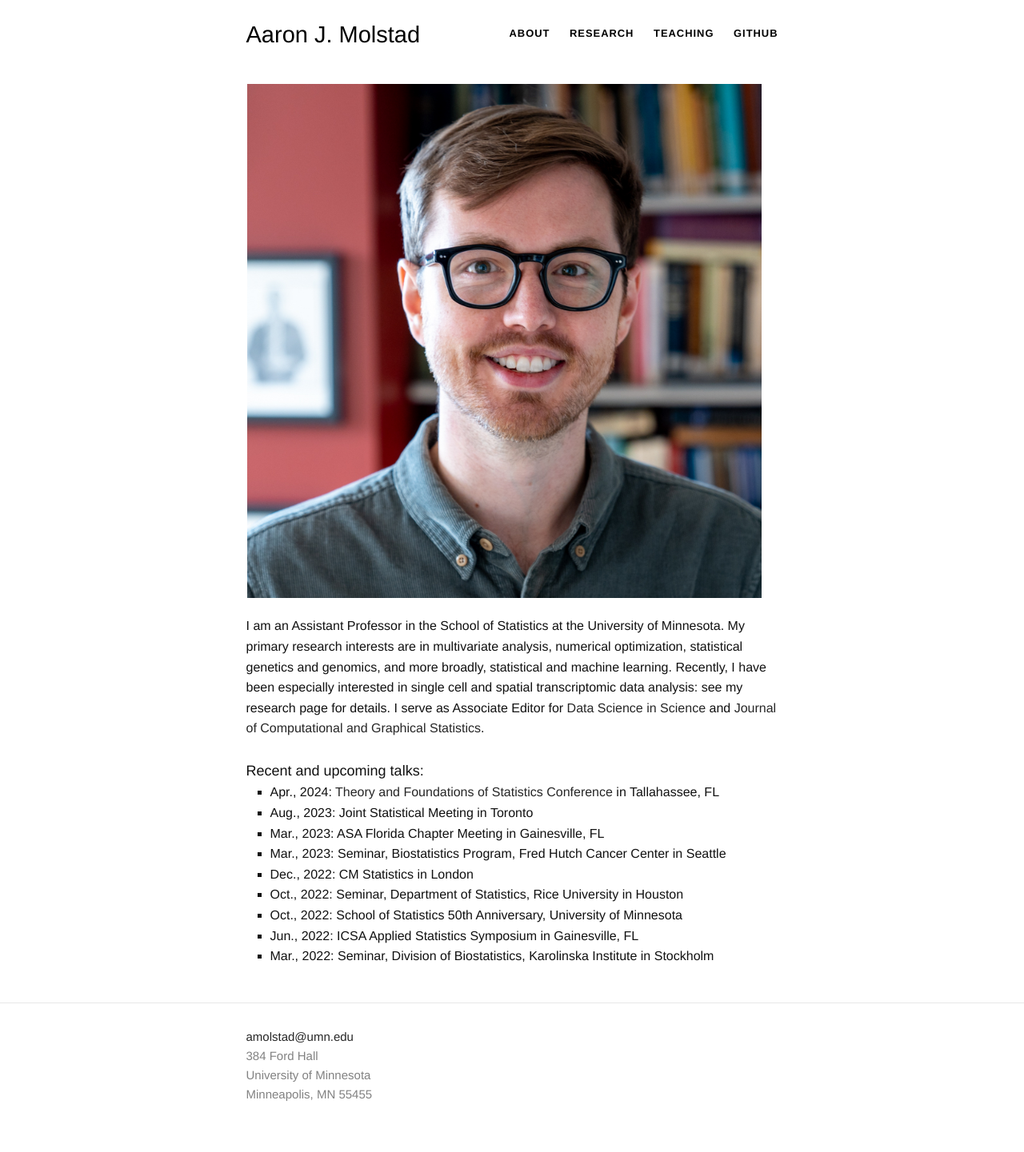
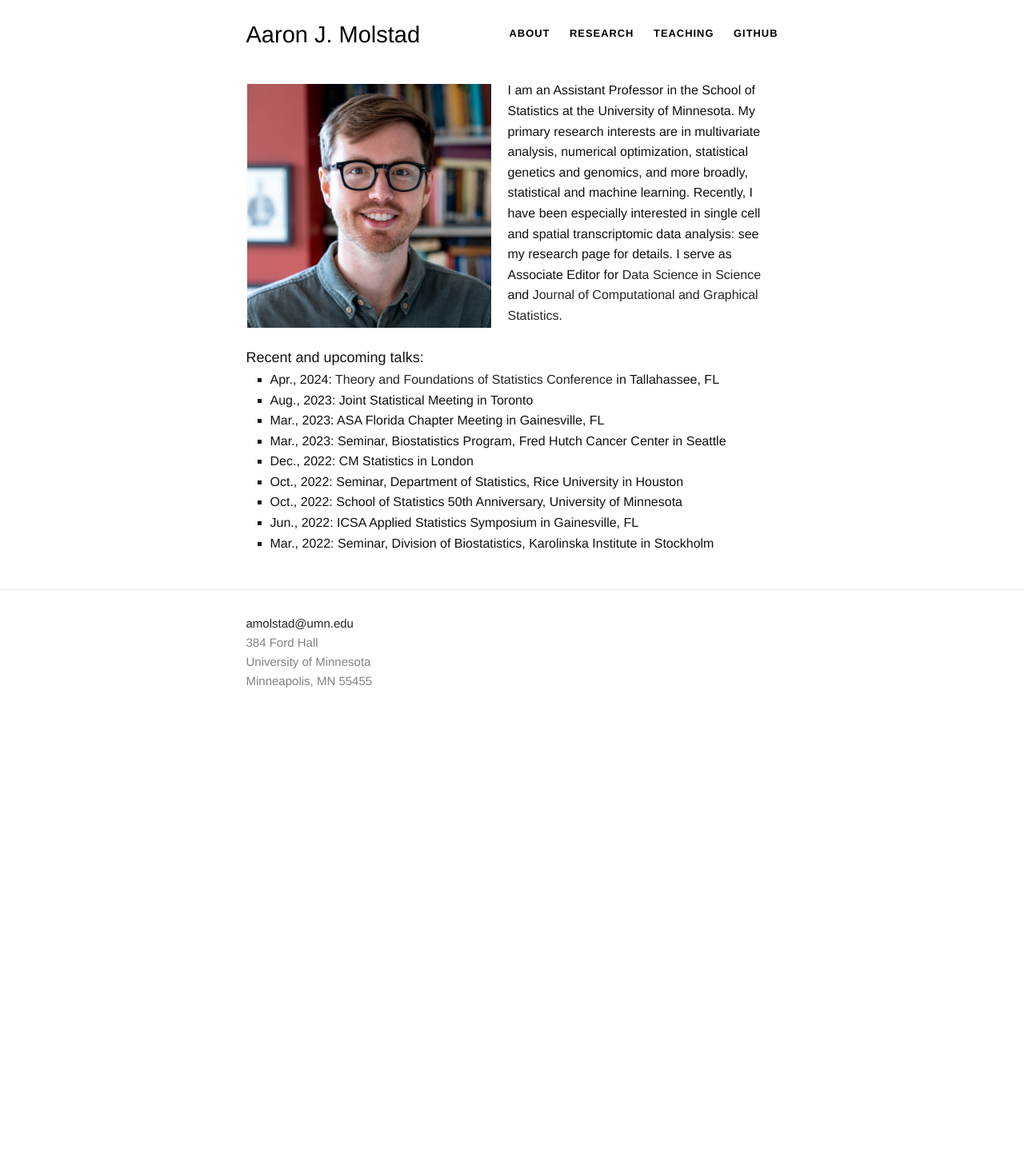
Before and after one commit to ajmolstad/ajmolstad.github.io, a Jekyll site: the page built from index.html, in a window 1280 px wide. Shown: the whole page at 80% size. Built offline with Jekyll 4.4.1, drawn with Linux system fonts in a browser that asks for light colours; after the commit the page ends 924 px from its top, so only the background shows below that.

Commit message:
Update index.html

```diff
--- a/index.html
+++ b/index.html
@@ -15,7 +15,7 @@
 
 
 <div class="default">
- <dl class="wp-caption alignleft" style="max-width: 305">
+ <dl class="wp-caption alignleft" style="max-width: 305px">
 <dt><a href=""><img class="" src="/images/Molstad.jpg" alt="" /></a>
 	<img padding: 6px;></dt>
 <dd></dd>
```
